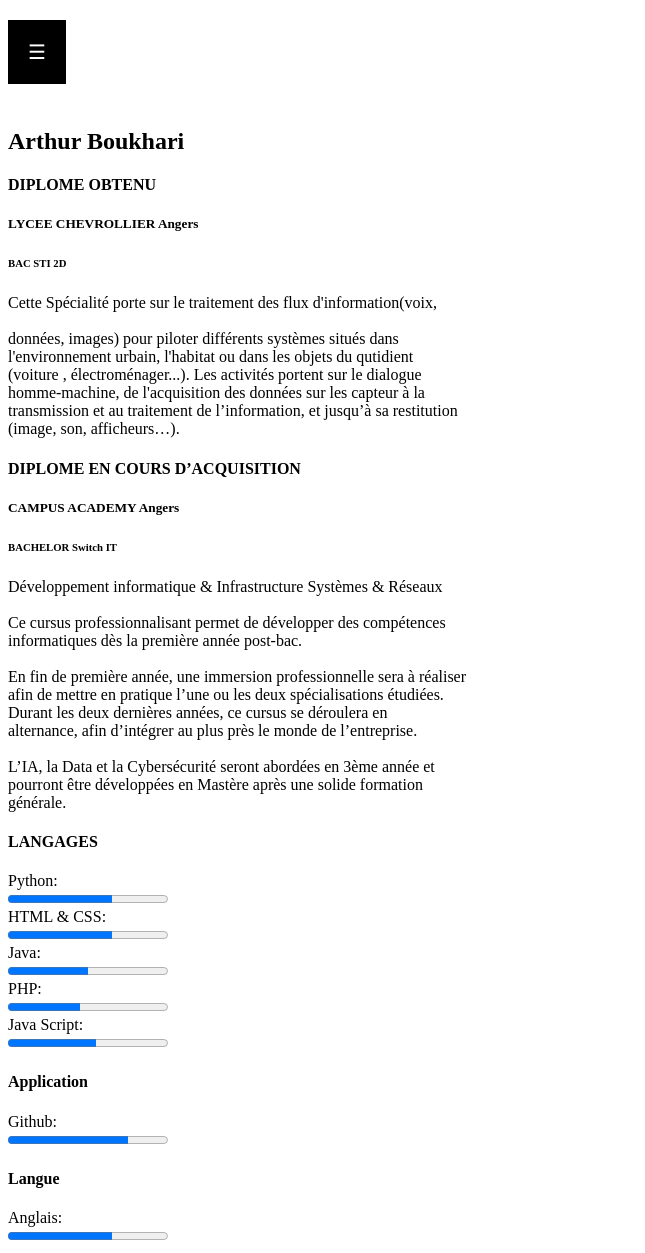
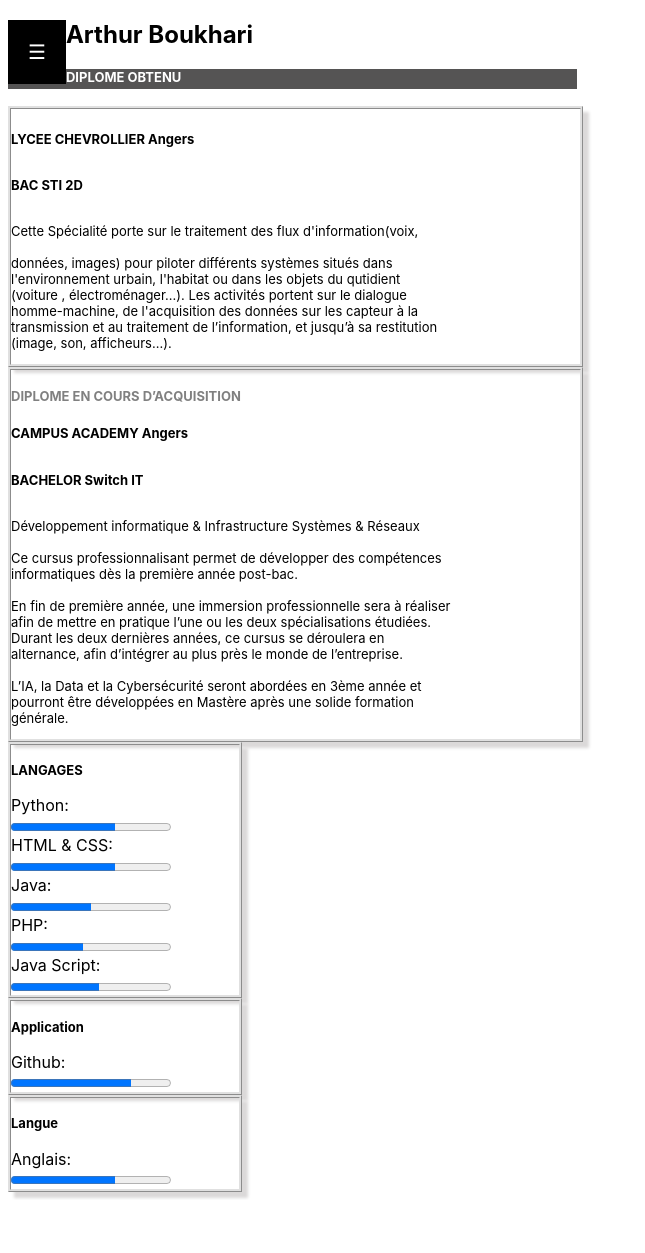
Before and after one commit to arthurboukhari/projet_html-css, a plain HTML site: page CV en ligne ++/index.html in a window 1280 px wide. Shown: the whole page, without its empty margins (0-645 px from the left). After the commit the page ends 1200 px from the top, so only its background shows below. Drawn offline with Linux system fonts and the light colour scheme.

Commit message:
fin 4/12

```diff
--- a/CV en ligne ++/index.css
+++ b/CV en ligne ++/index.css
@@ -1,3 +1,48 @@
+p,h3,h4,h5,h6{
+    font-family: -apple-system, BlinkMacSystemFont, 'Segoe UI', Roboto, Oxygen, Ubuntu, Cantarell, 'Open Sans', 'Helvetica Neue', sans-serif;
+    font-size: small;
+}
+h2{
+    font-family: -apple-system, BlinkMacSystemFont, 'Segoe UI', Roboto, Oxygen, Ubuntu, Cantarell, 'Open Sans', 'Helvetica Neue', sans-serif;
+}
+
+#page{
+
+}
+
+body{
+    background-color: rgb(255, 255, 255);
+}
+
+
+.blanctab{
+    border: ridge rgb(224, 224, 224);
+    width: 45% ;
+    box-shadow : 6px 6px 3px rgb(219, 217, 217) ;
+}
+
+#diplome_en_cours_dacquisition{
+    border: ridge rgb(224, 224, 224);
+    width: 45% ;
+    box-shadow : 6px 6px 3px rgb(219, 217, 217) ;
+}
+#titre_diplome_obtenu{
+
+    background-color: rgb(85, 84, 84);
+    width: 45% ;
+    color: white;
+    height: 20px;
+}
+
+#titre_diplome_en_cours_dacquisition{
+    color: gray;
+}
+
+
+
+
+
+
 li {
     list-style:none !important;
     color:#FFF;
@@ -44,3 +89,23 @@ nav ul li:hover ul {
 nav ul li:hover ul li {
     float:none;
 }
+
+
+#langages{
+    font-family: -apple-system, BlinkMacSystemFont, 'Segoe UI', Roboto, Oxygen, Ubuntu, Cantarell, 'Open Sans', 'Helvetica Neue', sans-serif;
+    border: ridge rgb(224, 224, 224);
+    width: 18% ;
+    box-shadow : 6px 6px 3px rgb(219, 217, 217) ;
+}
+#application{
+    font-family: -apple-system, BlinkMacSystemFont, 'Segoe UI', Roboto, Oxygen, Ubuntu, Cantarell, 'Open Sans', 'Helvetica Neue', sans-serif;
+    border: ridge rgb(224, 224, 224);
+    width: 18% ;
+    box-shadow : 6px 6px 3px rgb(219, 217, 217) ;
+}
+#langue{
+    font-family: -apple-system, BlinkMacSystemFont, 'Segoe UI', Roboto, Oxygen, Ubuntu, Cantarell, 'Open Sans', 'Helvetica Neue', sans-serif;
+    border: ridge rgb(224, 224, 224);
+    width: 18% ;
+    box-shadow : 6px 6px 3px rgb(219, 217, 217) ;
+}
--- a/CV en ligne ++/index.html
+++ b/CV en ligne ++/index.html
@@ -13,7 +13,7 @@
                 </a>
                     <ul>
                         <li><a href="#">Me contacter</a></li>
-                        <li><a href="#">Telecharger</a></li>
+                        <li><a href="#">Télécharger</a></li>
                     </ul>
                 </li>
             </ul>
@@ -21,14 +21,15 @@
 
 
 
-
+        <div id = page>
             <div id = presentation>
-            <h2><br><br><br><br>Arthur Boukhari</h2>
+                <h2>Arthur Boukhari</h2>
             </div>
 
             <div id = experiance>
                 <div id ="diplome_obtenu">
                     <h4 id = titre_diplome_obtenu>DIPLOME OBTENU</h4>
+                    <div class="blanctab">
                         <h5>LYCEE CHEVROLLIER Angers</h5>
                         <h6>BAC STI 2D</h6>
                         <p>
@@ -40,6 +41,7 @@
                             transmission et au traitement de l’information, et jusqu’à sa restitution<br>
                             (image, son, afficheurs…).
                         </p>
+                    </div>
                 </div>
 
                 <div id ="diplome_en_cours_dacquisition">
@@ -93,5 +95,6 @@
                     <progress id="file" value="65" max="100"> 65% </progress><br>
                 </div>
             </div>
+        </div>
     </body>
 </html>
```
Lines whose indentation alone changed are shown as unchanged.
